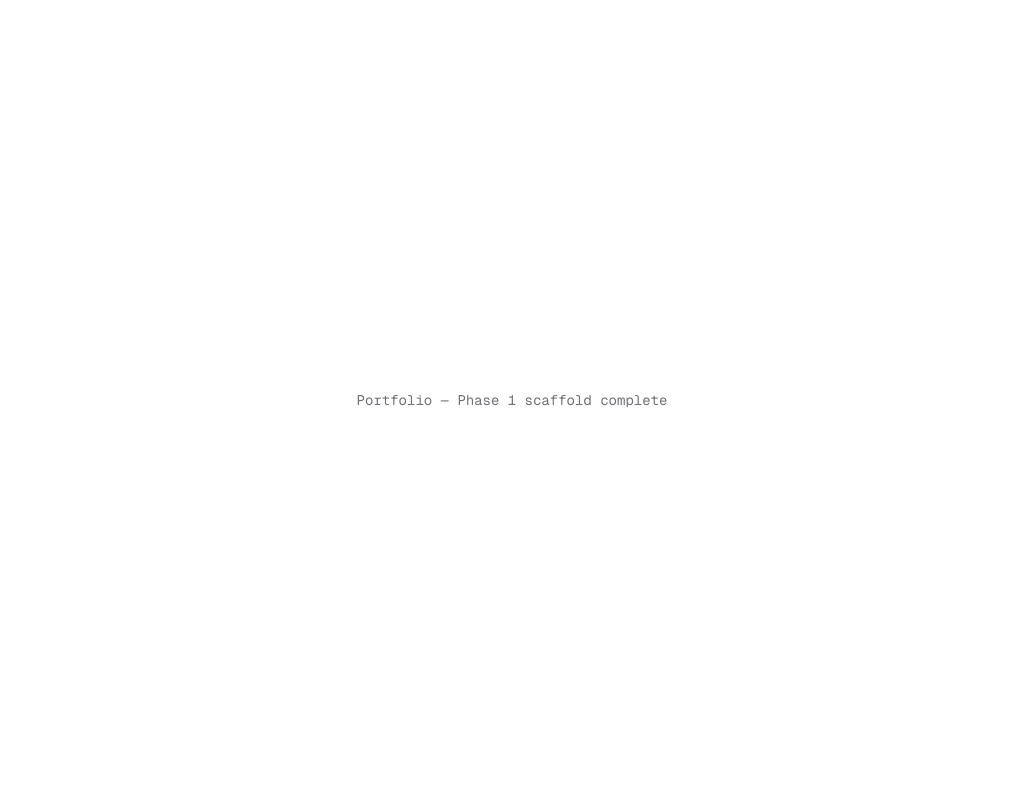
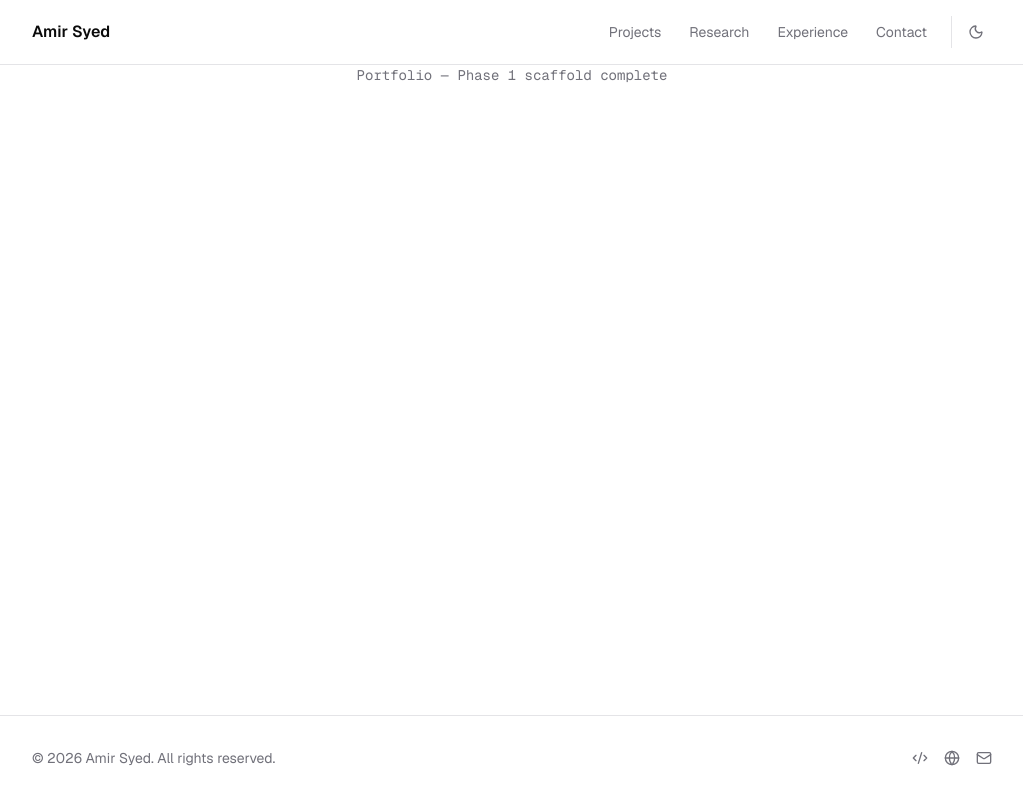
Before and after one commit to Amir-Suh/portfolio-website, a Next.js app: page / in a window 1280 px wide. Shown: the whole page, without its empty margins (128-1151 px from the left). Built offline with nearby package versions, Linux system fonts and the light colour scheme.

Commit message:
feat: Phase 2 layout and design system
Added ThemeProvider (next-themes), primitive UI components (Button, Badge, Card), layout components (Container, Section, Navbar, Footer). Navbar includes mobile menu and light/dark theme toggle. Root layout wired with Navbar and Footer.

```diff
--- a/src/app/layout.tsx
+++ b/src/app/layout.tsx
@@ -1,6 +1,9 @@
 import type { Metadata } from "next";
 import { Geist, Geist_Mono } from "next/font/google";
 import "./globals.css";
+import { ThemeProvider } from "@/components/providers/theme-provider";
+import { Navbar } from "@/components/layout/navbar";
+import { Footer } from "@/components/layout/footer";
 
 const geistSans = Geist({
   variable: "--font-geist-sans",
@@ -30,8 +33,17 @@ export default function RootLayout({
       suppressHydrationWarning
       className={`${geistSans.variable} ${geistMono.variable} h-full antialiased`}
     >
-      <body className="min-h-full flex flex-col bg-background text-foreground">
-        {children}
+      <body className="flex min-h-full flex-col bg-background text-foreground">
+        <ThemeProvider
+          attribute="class"
+          defaultTheme="system"
+          enableSystem
+          disableTransitionOnChange
+        >
+          <Navbar />
+          <main className="flex-1">{children}</main>
+          <Footer />
+        </ThemeProvider>
       </body>
     </html>
   );
--- /dev/null
+++ b/src/components/layout/container.tsx
@@ -0,0 +1,14 @@
+import { cn } from "@/lib/utils";
+
+interface ContainerProps {
+  children: React.ReactNode;
+  className?: string;
+}
+
+export function Container({ children, className }: ContainerProps) {
+  return (
+    <div className={cn("mx-auto w-full max-w-5xl px-4 sm:px-6 lg:px-8", className)}>
+      {children}
+    </div>
+  );
+}
--- /dev/null
+++ b/src/components/layout/footer.tsx
@@ -0,0 +1,49 @@
+import Link from "next/link";
+import { Code2, Globe, Mail } from "lucide-react";
+import { Container } from "./container";
+
+const socialLinks = [
+  {
+    href: "https://github.com/Amir-Suh",
+    label: "GitHub",
+    icon: Code2,
+  },
+  {
+    href: "https://linkedin.com/in/amir-syed",
+    label: "LinkedIn",
+    icon: Globe,
+  },
+  {
+    href: "mailto:amirsyedsuhail@gmail.com",
+    label: "Email",
+    icon: Mail,
+  },
+] as const;
+
+export function Footer() {
+  return (
+    <footer className="border-t border-border py-8">
+      <Container>
+        <div className="flex flex-col items-center justify-between gap-4 sm:flex-row">
+          <p className="text-sm text-muted-foreground">
+            © {new Date().getFullYear()} Amir Syed. All rights reserved.
+          </p>
+          <div className="flex items-center gap-4">
+            {socialLinks.map(({ href, label, icon: Icon }) => (
+              <Link
+                key={label}
+                href={href}
+                target="_blank"
+                rel="noopener noreferrer"
+                aria-label={label}
+                className="text-muted-foreground transition-colors hover:text-foreground"
+              >
+                <Icon className="h-4 w-4" />
+              </Link>
+            ))}
+          </div>
+        </div>
+      </Container>
+    </footer>
+  );
+}
--- /dev/null
+++ b/src/components/layout/navbar.tsx
@@ -0,0 +1,123 @@
+"use client";
+
+import Link from "next/link";
+import { usePathname } from "next/navigation";
+import { useEffect, useState } from "react";
+import { Menu, Moon, Sun, X } from "lucide-react";
+import { useTheme } from "next-themes";
+import { Container } from "./container";
+import { cn } from "@/lib/utils";
+
+const navLinks = [
+  { href: "/projects", label: "Projects" },
+  { href: "/research", label: "Research" },
+  { href: "/experience", label: "Experience" },
+  { href: "/contact", label: "Contact" },
+] as const;
+
+function ThemeToggle() {
+  const [mounted, setMounted] = useState(false);
+  const { resolvedTheme, setTheme } = useTheme();
+
+  useEffect(() => {
+    setMounted(true);
+  }, []);
+
+  return (
+    <button
+      onClick={() => setTheme(resolvedTheme === "dark" ? "light" : "dark")}
+      aria-label="Toggle theme"
+      className="rounded-md p-2 text-muted-foreground transition-colors hover:bg-muted hover:text-foreground"
+    >
+      {/* Reserve space before mounted to prevent layout shift */}
+      {mounted ? (
+        resolvedTheme === "dark" ? (
+          <Sun className="h-4 w-4" />
+        ) : (
+          <Moon className="h-4 w-4" />
+        )
+      ) : (
+        <span className="block h-4 w-4" />
+      )}
+    </button>
+  );
+}
+
+export function Navbar() {
+  const [mobileOpen, setMobileOpen] = useState(false);
+  const pathname = usePathname();
+
+  return (
+    <header className="sticky top-0 z-50 border-b border-border bg-background/80 backdrop-blur-sm">
+      <Container>
+        <nav className="flex h-16 items-center justify-between">
+          <Link
+            href="/"
+            className="font-semibold text-foreground transition-colors hover:text-foreground/70"
+          >
+            Amir Syed
+          </Link>
+
+          {/* Desktop navigation */}
+          <div className="hidden items-center gap-1 md:flex">
+            {navLinks.map(({ href, label }) => (
+              <Link
+                key={href}
+                href={href}
+                className={cn(
+                  "rounded-md px-3 py-2 text-sm transition-colors",
+                  pathname === href
+                    ? "font-medium text-foreground"
+                    : "text-muted-foreground hover:bg-muted hover:text-foreground"
+                )}
+              >
+                {label}
+              </Link>
+            ))}
+            <div className="ml-2 border-l border-border pl-2">
+              <ThemeToggle />
+            </div>
+          </div>
+
+          {/* Mobile controls */}
+          <div className="flex items-center gap-1 md:hidden">
+            <ThemeToggle />
+            <button
+              onClick={() => setMobileOpen((prev) => !prev)}
+              aria-label="Toggle navigation menu"
+              aria-expanded={mobileOpen}
+              className="rounded-md p-2 text-muted-foreground transition-colors hover:bg-muted hover:text-foreground"
+            >
+              {mobileOpen ? (
+                <X className="h-5 w-5" />
+              ) : (
+                <Menu className="h-5 w-5" />
+              )}
+            </button>
+          </div>
+        </nav>
+
+        {/* Mobile menu */}
+        {mobileOpen && (
+          <div className="border-t border-border py-3 md:hidden">
+            {navLinks.map(({ href, label }) => (
+              <Link
+                key={href}
+                href={href}
+                onClick={() => setMobileOpen(false)}
+                className={cn(
+                  "block rounded-md px-3 py-2 text-sm transition-colors",
+                  pathname === href
+                    ? "font-medium text-foreground"
+                    : "text-muted-foreground hover:bg-muted hover:text-foreground"
+                )}
+              >
+                {label}
+              </Link>
+            ))}
+          </div>
+        )}
+      </Container>
+    </header>
+  );
+}
--- /dev/null
+++ b/src/components/layout/section.tsx
@@ -0,0 +1,17 @@
+import { cn } from "@/lib/utils";
+
+type SectionTag = "section" | "div" | "article";
+
+interface SectionProps {
+  children: React.ReactNode;
+  className?: string;
+  as?: SectionTag;
+}
+
+export function Section({ children, className, as: Tag = "section" }: SectionProps) {
+  return (
+    <Tag className={cn("py-16 sm:py-24", className)}>
+      {children}
+    </Tag>
+  );
+}
--- /dev/null
+++ b/src/components/providers/theme-provider.tsx
@@ -0,0 +1,11 @@
+"use client";
+
+import { ThemeProvider as NextThemesProvider } from "next-themes";
+import type { ComponentProps } from "react";
+
+export function ThemeProvider({
+  children,
+  ...props
+}: ComponentProps<typeof NextThemesProvider>) {
+  return <NextThemesProvider {...props}>{children}</NextThemesProvider>;
+}
--- /dev/null
+++ b/src/components/ui/badge.tsx
@@ -0,0 +1,19 @@
+import { cn } from "@/lib/utils";
+
+interface BadgeProps {
+  children: React.ReactNode;
+  className?: string;
+}
+
+export function Badge({ children, className }: BadgeProps) {
+  return (
+    <span
+      className={cn(
+        "inline-flex items-center rounded-full border border-border px-2.5 py-0.5 text-xs font-medium text-muted-foreground",
+        className
+      )}
+    >
+      {children}
+    </span>
+  );
+}
--- /dev/null
+++ b/src/components/ui/button.tsx
@@ -0,0 +1,47 @@
+import { cn } from "@/lib/utils";
+import type { ButtonHTMLAttributes } from "react";
+
+type ButtonVariant = "primary" | "secondary" | "ghost" | "outline";
+type ButtonSize = "sm" | "md" | "lg";
+
+interface ButtonProps extends ButtonHTMLAttributes<HTMLButtonElement> {
+  variant?: ButtonVariant;
+  size?: ButtonSize;
+}
+
+const variantClasses: Record<ButtonVariant, string> = {
+  primary: "bg-foreground text-background hover:bg-foreground/80",
+  secondary: "bg-muted text-foreground hover:bg-muted/80",
+  ghost: "text-foreground hover:bg-muted",
+  outline: "border border-border text-foreground hover:bg-muted",
+};
+
+const sizeClasses: Record<ButtonSize, string> = {
+  sm: "h-8 px-3 text-xs",
+  md: "h-10 px-4 text-sm",
+  lg: "h-11 px-6 text-base",
+};
+
+export function Button({
+  variant = "primary",
+  size = "md",
+  className,
+  children,
+  ...props
+}: ButtonProps) {
+  return (
+    <button
+      className={cn(
+        "inline-flex items-center justify-center rounded-md font-medium transition-colors",
+        "focus-visible:outline-none focus-visible:ring-2 focus-visible:ring-accent",
+        "disabled:pointer-events-none disabled:opacity-50",
+        variantClasses[variant],
+        sizeClasses[size],
+        className
+      )}
+      {...props}
+    >
+      {children}
+    </button>
+  );
+}
--- /dev/null
+++ b/src/components/ui/card.tsx
@@ -0,0 +1,19 @@
+import { cn } from "@/lib/utils";
+
+interface CardProps {
+  children: React.ReactNode;
+  className?: string;
+}
+
+export function Card({ children, className }: CardProps) {
+  return (
+    <div
+      className={cn(
+        "rounded-lg border border-border bg-background p-6 transition-shadow hover:shadow-sm",
+        className
+      )}
+    >
+      {children}
+    </div>
+  );
+}
```
